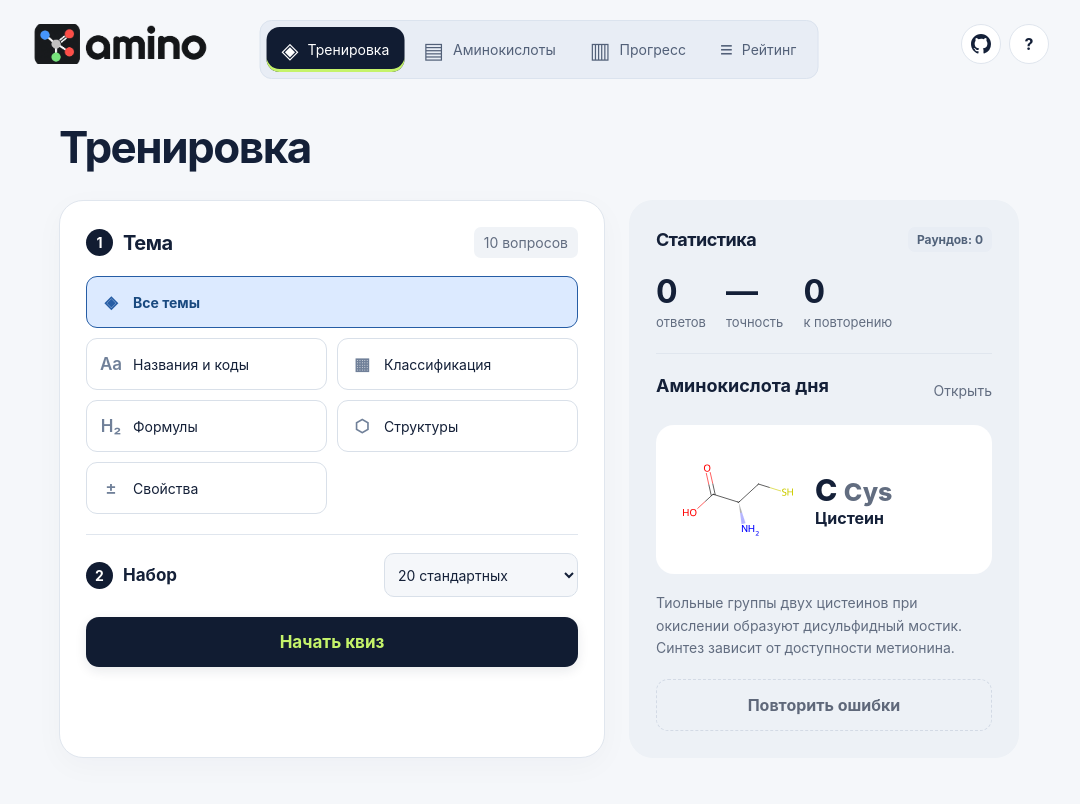
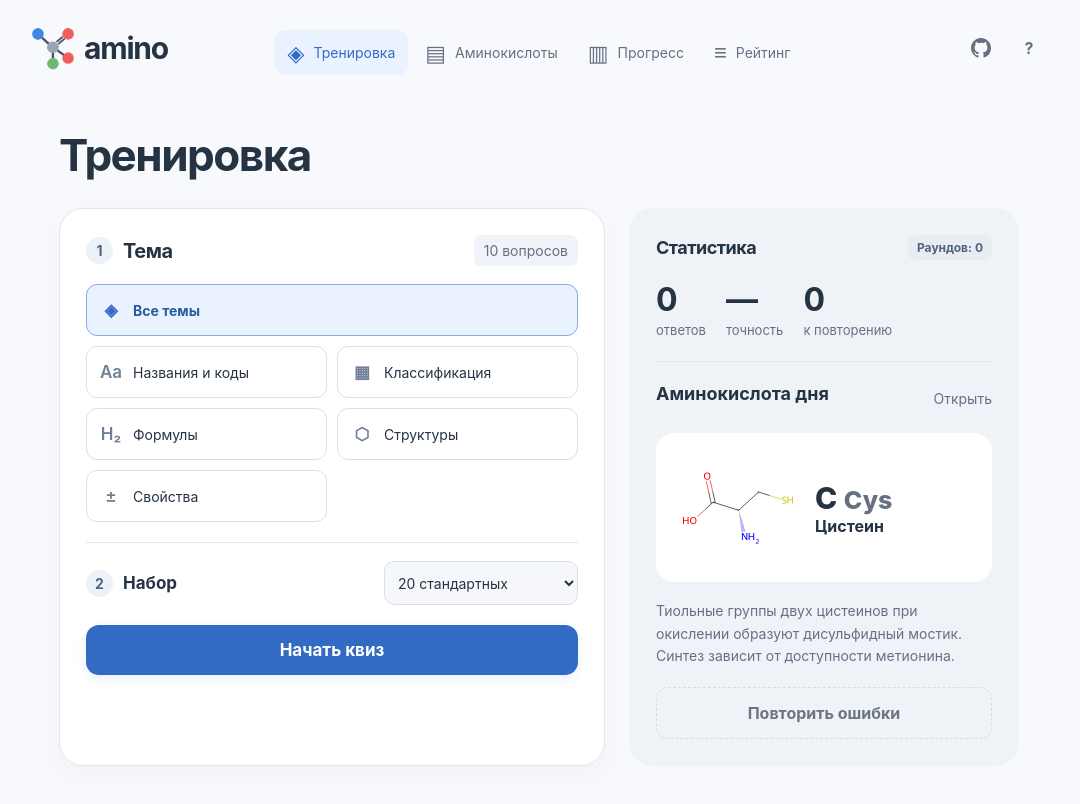
Before and after one commit to EraCat/amino, a website: page index.html in a window 1280 px wide. Shown: the whole page, without its empty margins (101-1181 px from the left). Drawn offline with Linux system fonts and the light colour scheme; no server answers.

Commit message:
Refresh molecule branding and unify interface colors

```diff
--- /dev/null
+++ b/brand.css
@@ -0,0 +1,26 @@
+/* The molecule palette connects the brand, navigation and answer states. */
+:root{--ink:#263343;--navy:#263343;--paper:#f7f9fc;--line:#e1e7ee;--muted:#657183;--select:#326bc4;--select-bg:#eaf2ff;--green:#327a4d;--red:#b5444b;--lime:#dcefe0;--action:#dcefe0}
+.brand{width:auto;height:48px;overflow:visible;justify-self:start;gap:7px;flex-shrink:0;font-size:30px;font-weight:650;letter-spacing:-1.2px}
+.brand-mark{display:block;width:48px;height:48px;object-fit:contain}
+.brand-name{line-height:1}
+.github-link,.topbar .header-actions .icon-button{background:transparent;border-color:transparent;color:var(--muted)}
+.github-link:hover,.topbar .header-actions .icon-button:hover{background:#eaf0f8;color:var(--ink)}
+.bottom-nav{background:transparent;border:0;box-shadow:none;gap:4px}
+.bottom-nav button{color:var(--muted);border-radius:11px;transition:background .15s,color .15s}
+.bottom-nav button:hover:not(.active){background:#edf2f8;color:var(--ink)}
+.bottom-nav button.active{background:var(--select-bg);color:var(--select);box-shadow:none}
+.button:not(.secondary):not(:disabled){background:var(--select);color:white}
+.button:not(.secondary):not(:disabled):hover{background:#285aaa}
+.primary-action{box-shadow:0 4px 12px #326bc41a}
+.mode.selected{background:var(--select-bg);border-color:#8badde;color:#285b9e}
+.step{background:#edf2f8;color:#52657c}
+.context-panel{background:#eff3f8}
+.bar span{background:var(--select)}
+.answer.correct{border-color:#66a879;background:#edf7ef;color:#27683e}
+.answer.wrong{border-color:#dc8186;background:#fff0f1;color:#a33940}
+.feedback{border-left-color:#66a879}.feedback strong{color:#27683e}
+.feedback.bad{border-left-color:#dc8186}.feedback.bad strong{color:#a33940}
+@media(min-width:701px){.topbar{min-height:96px}.bottom-nav{padding:6px}body>nav.bottom-nav{top:24px}.bottom-nav button.active{background:var(--select-bg);color:var(--select)}.bottom-nav button{padding:9px 13px}}
+@media(min-width:701px) and (max-width:900px){.brand{font-size:26px;gap:5px}.brand-mark{width:40px;height:40px}.bottom-nav button{padding:9px 10px}}
+@media(max-width:700px){.topbar{padding:12px 18px}.brand{font-size:29px;gap:5px}.brand-mark{width:44px;height:44px}.bottom-nav{background:#ffffffed;border-top:1px solid var(--line);border-radius:18px 18px 0 0;box-shadow:0 -4px 22px #26334308;backdrop-filter:blur(12px)}.bottom-nav button.active{background:var(--select-bg);color:var(--select)}}
+@media(prefers-reduced-motion:reduce){.bottom-nav button{transition:none}}
--- a/flow.css
+++ b/flow.css
@@ -49,9 +49,3 @@
 .github-link:hover{background:#e8edf5}
 
 .feedback{scroll-margin-bottom:110px}.answer-copy .pill{font-size:14px}.answer.correct .pill,.answer.wrong .pill{background:transparent;color:inherit;padding:0}
-
-/* Supplied wordmark; crop transparent padding in layout only. */
-.brand{position:relative;width:180px;height:40px;overflow:hidden;justify-self:start;flex-shrink:0}
-.brand-logo{position:absolute;width:200px;height:auto;max-width:none;left:-10px;top:-13px}
-@media(max-width:360px){.brand{width:156px;height:36px}.brand-logo{width:174px;left:-9px;top:-11px}}
-@media(min-width:701px) and (max-width:900px){.brand{width:156px;height:36px}.brand-logo{width:174px;left:-9px;top:-11px}}
--- a/index.html
+++ b/index.html
@@ -1,14 +1,14 @@
 <!doctype html>
 <html lang="ru">
 <head>
-<meta charset="utf-8"><meta name="viewport" content="width=device-width,initial-scale=1"><meta name="theme-color" content="#111c32">
+<meta charset="utf-8"><meta name="viewport" content="width=device-width,initial-scale=1"><meta name="theme-color" content="#f7f9fc">
 <meta name="description" content="Учите аминокислоты: названия, коды, свойства, молекулярные формулы и структуры. Короткие квизы и повторение ошибок.">
 <title>Амино — тренажёр аминокислот</title>
 <link rel="icon" type="image/png" href="assets/favicon.png"><link rel="apple-touch-icon" href="assets/favicon.png">
-<link rel="stylesheet" href="style.css"><link rel="stylesheet" href="flow.css"><link rel="stylesheet" href="exam.css"><script src="data.js" defer></script><script src="exam-core.js" defer></script><script src="app.js" defer></script><script src="exam-ui.js" defer></script>
+<link rel="stylesheet" href="style.css"><link rel="stylesheet" href="flow.css"><link rel="stylesheet" href="exam.css"><link rel="stylesheet" href="brand.css"><script src="data.js" defer></script><script src="exam-core.js" defer></script><script src="app.js" defer></script><script src="exam-ui.js" defer></script>
 </head>
 <body>
-<header class="topbar"><a class="brand" href="#" aria-label="Амино, главная"><img class="brand-logo" src="assets/logo.png" width="2172" height="724" alt="amino"></a><div class="header-actions"><a class="github-link" href="https://github.com/EraCat/amino" target="_blank" rel="noopener noreferrer" aria-label="Исходный код на GitHub" title="Исходный код на GitHub"><svg viewBox="0 0 16 16" width="20" height="20" fill="currentColor" aria-hidden="true" focusable="false"><path d="M8 0C3.58 0 0 3.58 0 8c0 3.54 2.29 6.53 5.47 7.59.4.07.55-.17.55-.38 0-.19-.01-.82-.01-1.49-2.01.37-2.53-.49-2.69-.94-.09-.23-.48-.94-.82-1.13-.28-.15-.68-.52-.01-.53.63-.01 1.08.58 1.23.82.72 1.21 1.87.87 2.33.66.07-.52.28-.87.51-1.07-1.78-.2-3.64-.89-3.64-3.95 0-.87.31-1.59.82-2.15-.08-.2-.36-1.02.08-2.12 0 0 .67-.21 2.2.82a7.65 7.65 0 0 1 2-.27c.68 0 1.36.09 2 .27 1.53-1.04 2.2-.82 2.2-.82.44 1.1.16 1.92.08 2.12.51.56.82 1.27.82 2.15 0 3.07-1.87 3.75-3.65 3.95.29.25.54.73.54 1.48 0 1.07-.01 1.93-.01 2.2 0 .21.15.46.55.38A8.013 8.013 0 0 0 16 8c0-4.42-3.58-8-8-8z"/></svg></a><button id="help" class="icon-button" aria-label="О данных и классификации">?</button></div></header>
+<header class="topbar"><a class="brand" href="#" aria-label="Амино, главная"><img class="brand-mark" src="assets/molecule-mark.png" width="48" height="48" alt=""><span class="brand-name">amino</span></a><div class="header-actions"><a class="github-link" href="https://github.com/EraCat/amino" target="_blank" rel="noopener noreferrer" aria-label="Исходный код на GitHub" title="Исходный код на GitHub"><svg viewBox="0 0 16 16" width="20" height="20" fill="currentColor" aria-hidden="true" focusable="false"><path d="M8 0C3.58 0 0 3.58 0 8c0 3.54 2.29 6.53 5.47 7.59.4.07.55-.17.55-.38 0-.19-.01-.82-.01-1.49-2.01.37-2.53-.49-2.69-.94-.09-.23-.48-.94-.82-1.13-.28-.15-.68-.52-.01-.53.63-.01 1.08.58 1.23.82.72 1.21 1.87.87 2.33.66.07-.52.28-.87.51-1.07-1.78-.2-3.64-.89-3.64-3.95 0-.87.31-1.59.82-2.15-.08-.2-.36-1.02.08-2.12 0 0 .67-.21 2.2.82a7.65 7.65 0 0 1 2-.27c.68 0 1.36.09 2 .27 1.53-1.04 2.2-.82 2.2-.82.44 1.1.16 1.92.08 2.12.51.56.82 1.27.82 2.15 0 3.07-1.87 3.75-3.65 3.95.29.25.54.73.54 1.48 0 1.07-.01 1.93-.01 2.2 0 .21.15.46.55.38A8.013 8.013 0 0 0 16 8c0-4.42-3.58-8-8-8z"/></svg></a><button id="help" class="icon-button" aria-label="О данных и классификации">?</button></div></header>
 <main id="app"></main>
 <nav class="bottom-nav" aria-label="Разделы"><button data-view="train" class="active"><span>◈</span>Тренировка</button><button data-view="library"><span>▤</span>Аминокислоты</button><button data-view="progress"><span>▥</span>Прогресс</button><button data-view="leaderboard"><span>≡</span>Рейтинг</button></nav>
 <dialog id="modal"><div id="modal-content"></div><button id="close-modal" class="button secondary">Закрыть</button></dialog>
--- a/server.mjs
+++ b/server.mjs
@@ -57,7 +57,7 @@ async function body(req){
   try{const value=JSON.parse(Buffer.concat(parts).toString('utf8'));if(!value||typeof value!=='object'||Array.isArray(value))fail('Некорректный запрос');return value;}catch{fail('Некорректный запрос');}
 }
 function json(res,status,payload){res.writeHead(status,{'Content-Type':'application/json; charset=utf-8','Cache-Control':'no-store','X-Content-Type-Options':'nosniff'});res.end(JSON.stringify(payload));}
-const statics=new Set(['index.html','style.css','flow.css','exam.css','app.js','data.js','exam-core.js','exam-ui.js','assets/logo.png','assets/favicon.png']);
+const statics=new Set(['index.html','style.css','flow.css','exam.css','app.js','data.js','exam-core.js','exam-ui.js','assets/logo.png','assets/favicon.png','assets/molecule-mark.png','brand.css']);
 const mime={'.html':'text/html; charset=utf-8','.css':'text/css; charset=utf-8','.js':'text/javascript; charset=utf-8','.svg':'image/svg+xml','.png':'image/png'};
 const server=http.createServer(async(req,res)=>{
   try{
```
Also changed, not shown: assets/molecule-mark.png (added).
